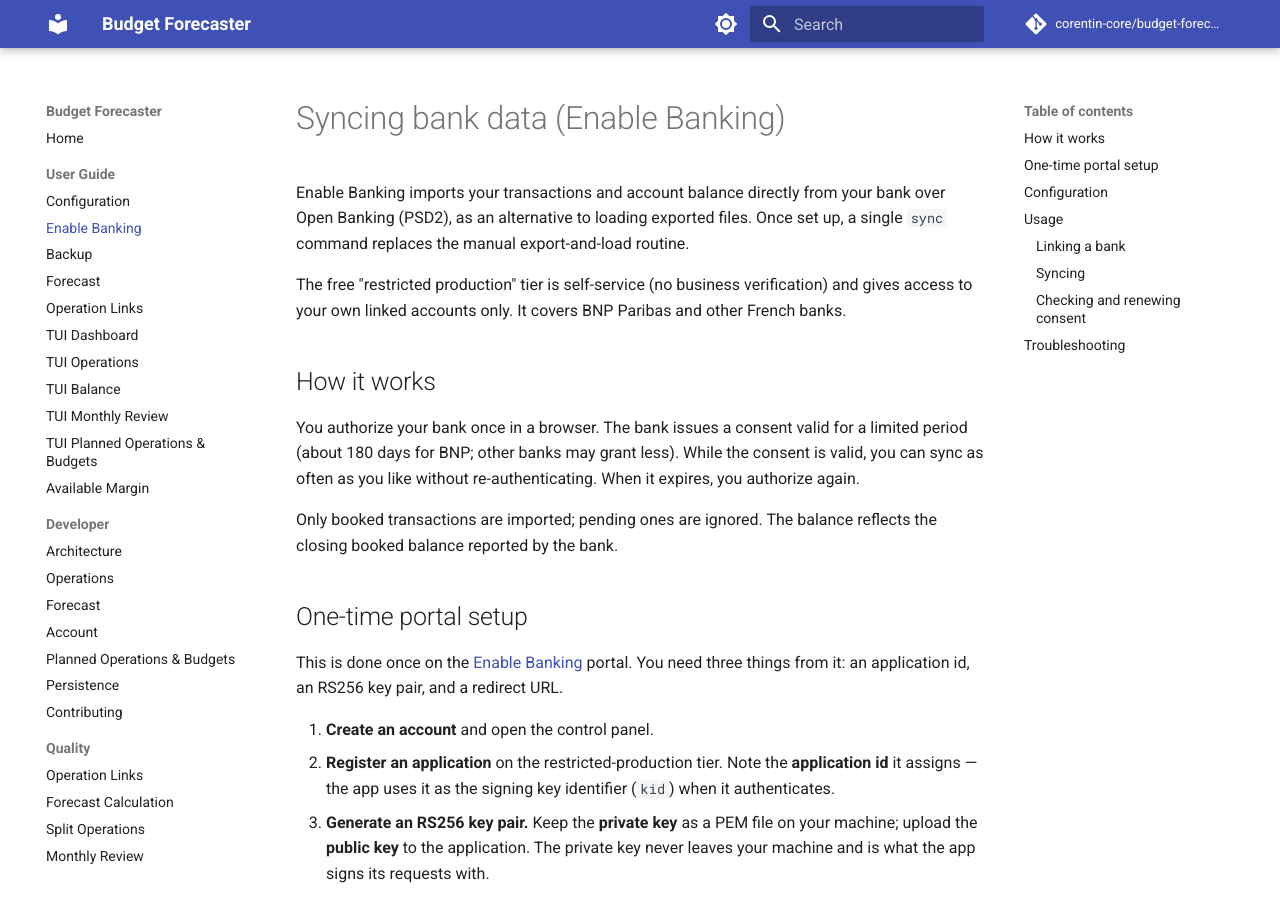
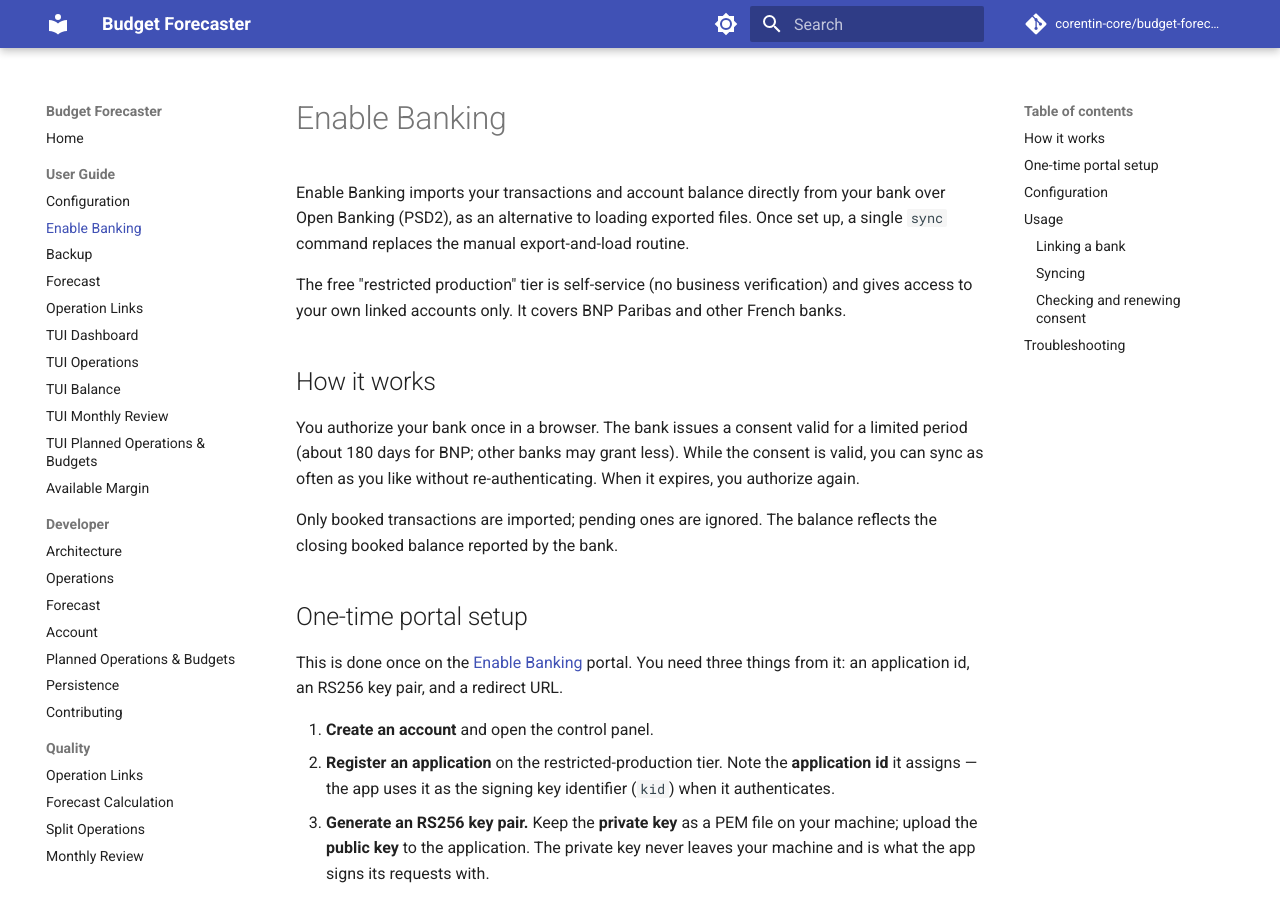
Before and after one commit to corentin-core/budget-forecaster, an MkDocs documentation site: the page built from docs/user/enable-banking.md, in a window 1280 px wide and 900 px high. Built offline with MkDocs 1.6.1 and Material for MkDocs 9.7.7, drawn with Linux system fonts in a browser that asks for light colours; comment, search, counter and statistics services are not loaded.

Commit message:
docs: Rename guide H1 to match nav label

```diff
--- a/docs/user/enable-banking.md
+++ b/docs/user/enable-banking.md
@@ -1,4 +1,4 @@
-# Syncing bank data (Enable Banking)
+# Enable Banking
 
 Enable Banking imports your transactions and account balance directly from your bank
 over Open Banking (PSD2), as an alternative to loading exported files. Once set up, a
```
